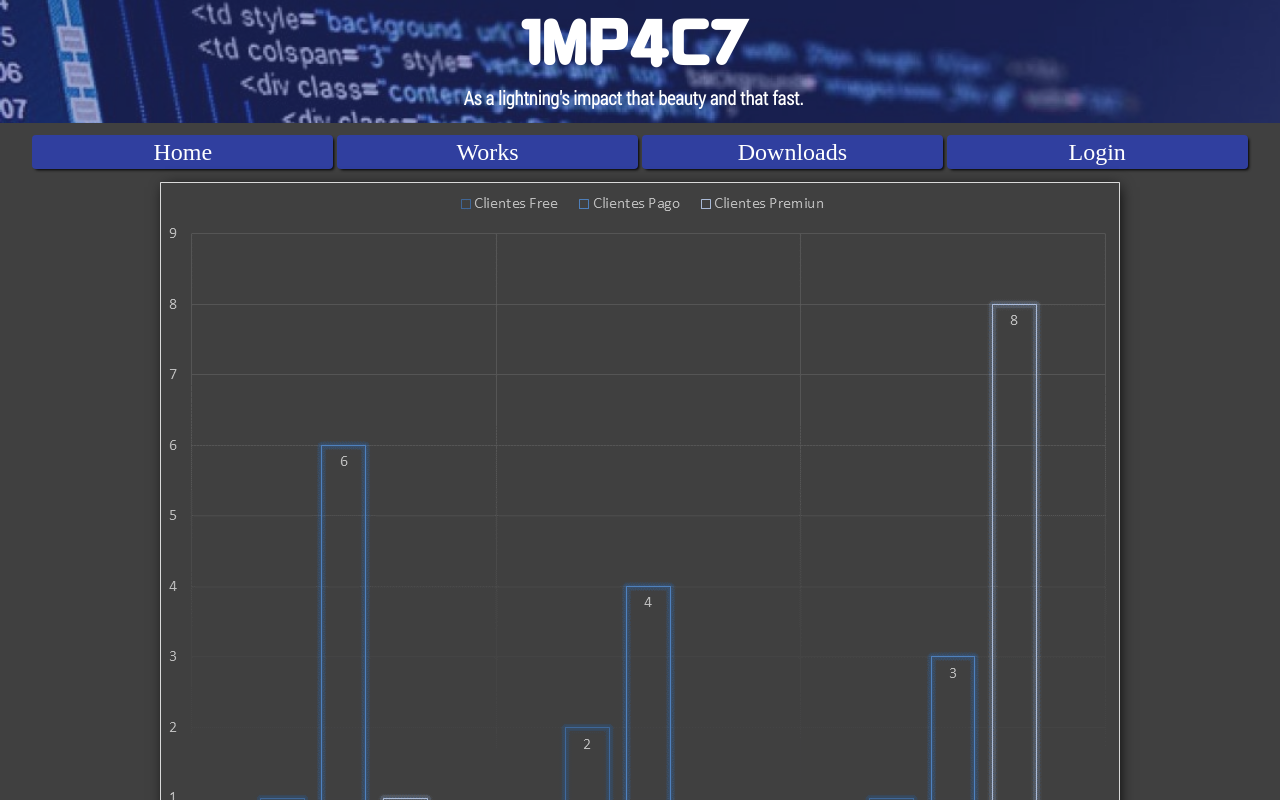
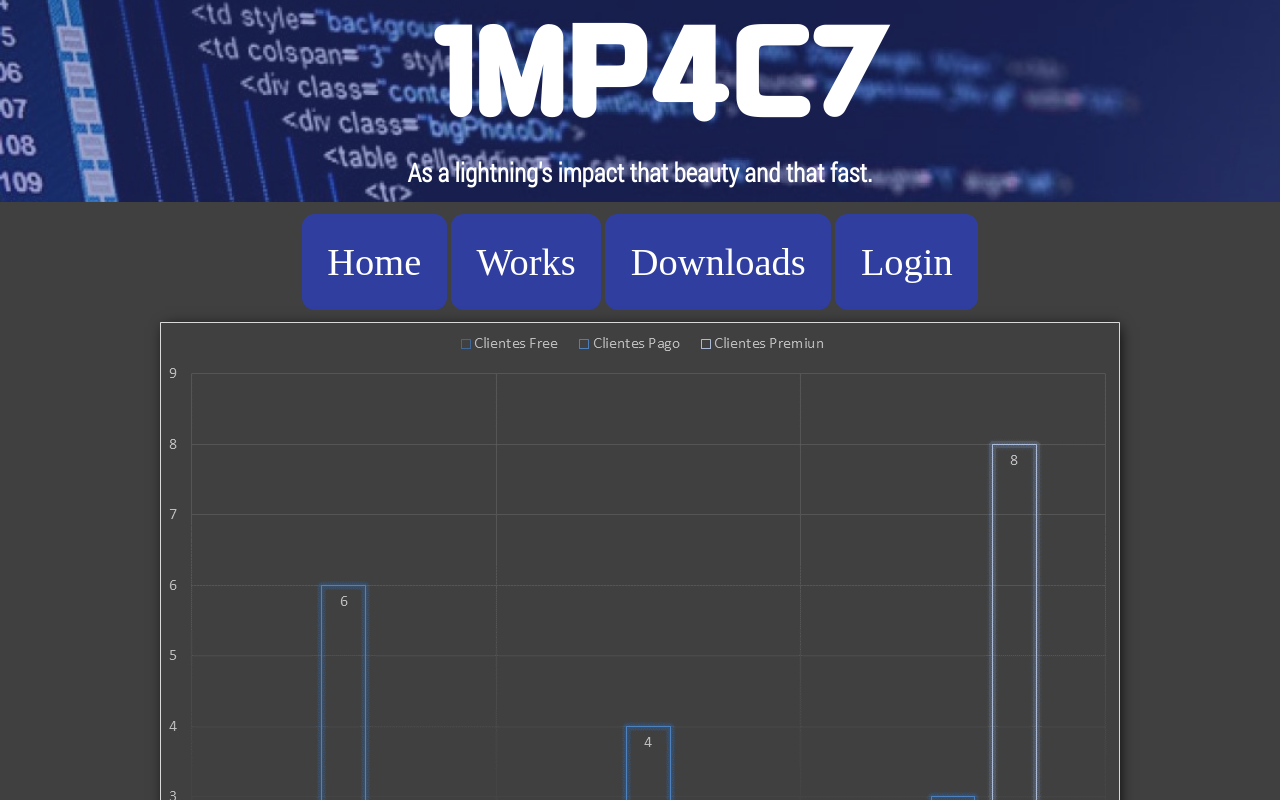
Before and after one commit to Overlord121312/IMP4C7, a plain HTML site: page index.html in a window 1280 px wide. Shown: the top 800 px of the page. Drawn offline with Linux system fonts and the light colour scheme.

Commit message:
Hasta aqui

```diff
--- a/css/button.css
+++ b/css/button.css
@@ -6,26 +6,27 @@
 
 }
 .button{
-	width: 23%;
+	width: auto;
+	position:static;
 	display: inline-block;
-	padding: 0.25% 0.25%;
+	padding: 2%;
 	color: black;
-	font-size: 150%;
-	border-radius: 4px;
+	font-size: 3vw;
+	border-radius: 1vw;
 	color: #FFF;
 	background-color: #303f9f;
 	cursor: pointer;
-	box-shadow: 2px 2px 3px -1px #000;
-	transition: all 0.8s;
+	box-shadow: 1% 1% 2% -1% #000;
+	transition: background-color 0.8s box-shadow 0.8s ;
 }
 .button:hover{
 	background-color: #666ad1;
 	box-shadow: 3px 3px 8px -1px #000;
-	transition: all  0.8s;
+	transition: background-color 0.8s box-shadow 0.8s ;
 }
 
 .button:active{
 	background-color: #001970;
 	box-shadow: 2px 2px 1px -1px #000;
-	transition: all 0.3s;
+	transition: background-color 0.3s box-shadow 0.3s ;
 }
--- a/css/statistics.css
+++ b/css/statistics.css
@@ -1,8 +1,8 @@
 .stats01,.stats02,.stats03{
 	position: relative;
-
 	display: inline-block;
-	max-width: 100%;
+  max-width: 100%;
+  max-height: 100%;
 	height: auto;
 	transition: all 0.02s;
 	margin: 1%;
--- a/css/topbar.css
+++ b/css/topbar.css
@@ -20,19 +20,19 @@
 .name{
 
 	width: 33%;
-	font-size: 400%;
+	font-size: 10vw;
 	text-align: center;
-	margin: 0;
-	margin-left: 33%;
+	margin:auto auto;
 	font-family: Ubisoft ;
 	text-shadow:#303f9f
 
 }
 .slogan{
-	width: 33%;
+	width: 100%;
 	text-align: center;
-	margin: 0;
-	margin-left: 33%;
+	margin:auto auto;
+	font-size: 2vw;
+
 	font-family: slogan ;
 
 }
--- a/index.html
+++ b/index.html
@@ -2,6 +2,7 @@
 <html>
 
 	<head>
+		<meta name="viewport" content="with=with-device , initial-scale=1.0">
 		<link rel="stylesheet" href="./css/button.css">
 		<link rel="stylesheet" href="./css/topbar.css">
 		<link rel="stylesheet" href="./css/statistics.css">
```
